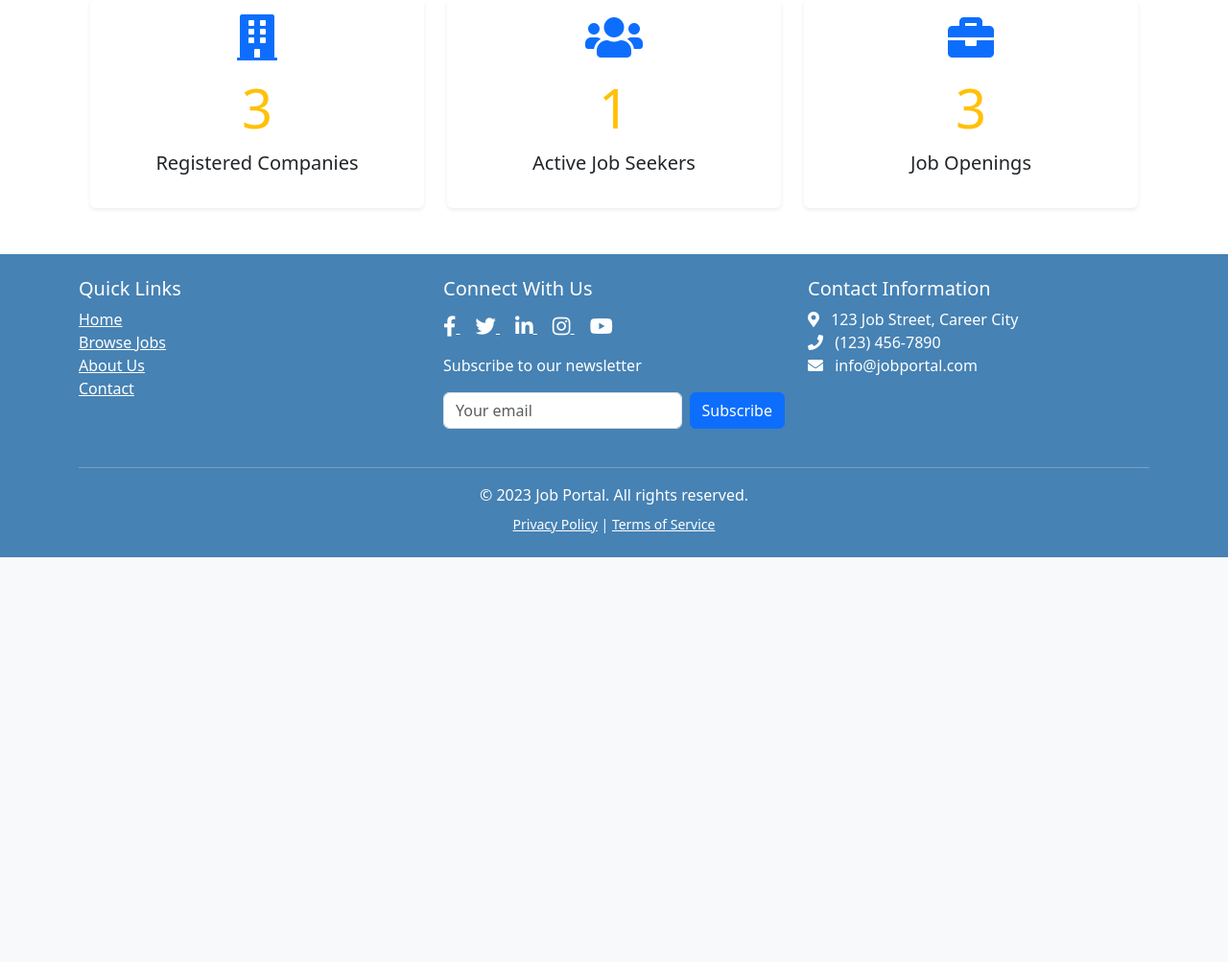
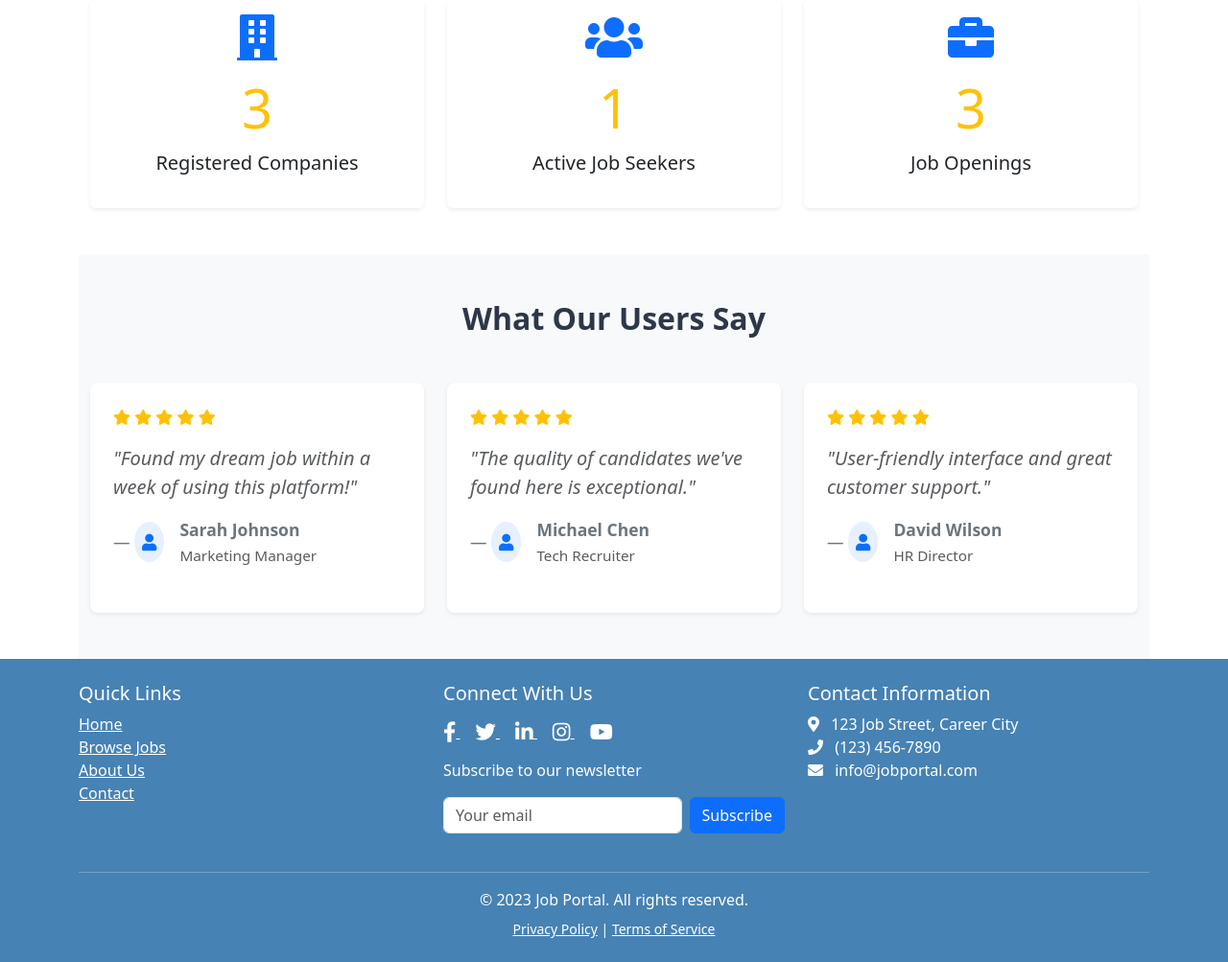
Before and after one commit to PrageethHarshana2002/job_portal, a Django app: page / in a window 1280 px wide. Shown: the part 1270-2273 px from the top of the page at 96% size. Before the commit the page ends 1851 px from the top, so only its background shows below. Run offline with Django 5.2, Linux system fonts and the light colour scheme; data comes from the database, SQL or seed files in the repository.

Commit message:
added testimonial section

```diff
--- a/jobportal/jobs/templates/jobs/home.html
+++ b/jobportal/jobs/templates/jobs/home.html
@@ -156,4 +156,92 @@
         </div>
     </div>
 </section>
+
+<section class="py-5" style="background-color: #f8f9fa;">
+    <div class="container">
+        <h2 class="text-center mb-5 fw-bold" style="color: #2d3748;">What Our Users Say</h2>
+        <div class="row g-4">
+            <!-- Testimonial 1 -->
+            <div class="col-md-4">
+                <div class="card h-100 border-0 shadow-sm rounded-3">
+                    <div class="card-body p-4">
+                        <div class="mb-3 text-warning">
+                            <i class="fas fa-star"></i>
+                            <i class="fas fa-star"></i>
+                            <i class="fas fa-star"></i>
+                            <i class="fas fa-star"></i>
+                            <i class="fas fa-star"></i>
+                        </div>
+                        <blockquote class="blockquote mb-4">
+                            <p class="fst-italic text-muted">"Found my dream job within a week of using this platform!"</p>
+                            <footer class="blockquote-footer mt-3 d-flex align-items-center">
+                                <div class="bg-primary bg-opacity-10 rounded-circle p-2 me-3">
+                                    <i class="fas fa-user text-primary"></i>
+                                </div>
+                                <div>
+                                    <span class="fw-bold d-block">Sarah Johnson</span>
+                                    <small class="text-muted">Marketing Manager</small>
+                                </div>
+                            </footer>
+                        </blockquote>
+                    </div>
+                </div>
+            </div>
+
+            <!-- Testimonial 2 -->
+            <div class="col-md-4">
+                <div class="card h-100 border-0 shadow-sm rounded-3">
+                    <div class="card-body p-4">
+                        <div class="mb-3 text-warning">
+                            <i class="fas fa-star"></i>
+                            <i class="fas fa-star"></i>
+                            <i class="fas fa-star"></i>
+                            <i class="fas fa-star"></i>
+                            <i class="fas fa-star"></i>
+                        </div>
+                        <blockquote class="blockquote mb-4">
+                            <p class="fst-italic text-muted">"The quality of candidates we've found here is exceptional."</p>
+                            <footer class="blockquote-footer mt-3 d-flex align-items-center">
+                                <div class="bg-primary bg-opacity-10 rounded-circle p-2 me-3">
+                                    <i class="fas fa-user text-primary"></i>
+                                </div>
+                                <div>
+                                    <span class="fw-bold d-block">Michael Chen</span>
+                                    <small class="text-muted">Tech Recruiter</small>
+                                </div>
+                            </footer>
+                        </blockquote>
+                    </div>
+                </div>
+            </div>
+
+            <!-- Testimonial 3 -->
+            <div class="col-md-4">
+                <div class="card h-100 border-0 shadow-sm rounded-3">
+                    <div class="card-body p-4">
+                        <div class="mb-3 text-warning">
+                            <i class="fas fa-star"></i>
+                            <i class="fas fa-star"></i>
+                            <i class="fas fa-star"></i>
+                            <i class="fas fa-star"></i>
+                            <i class="fas fa-star"></i>
+                        </div>
+                        <blockquote class="blockquote mb-4">
+                            <p class="fst-italic text-muted">"User-friendly interface and great customer support."</p>
+                            <footer class="blockquote-footer mt-3 d-flex align-items-center">
+                                <div class="bg-primary bg-opacity-10 rounded-circle p-2 me-3">
+                                    <i class="fas fa-user text-primary"></i>
+                                </div>
+                                <div>
+                                    <span class="fw-bold d-block">David Wilson</span>
+                                    <small class="text-muted">HR Director</small>
+                                </div>
+                            </footer>
+                        </blockquote>
+                    </div>
+                </div>
+            </div>
+        </div>
+    </div>
+</section>
 {% endblock %}
```
